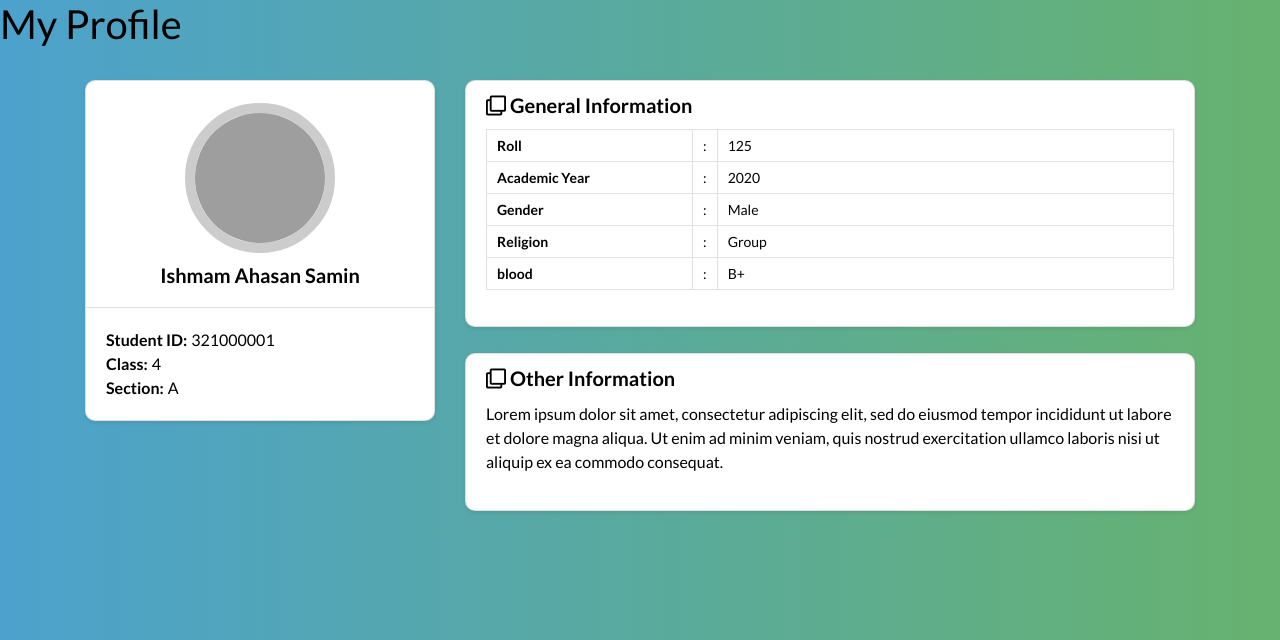
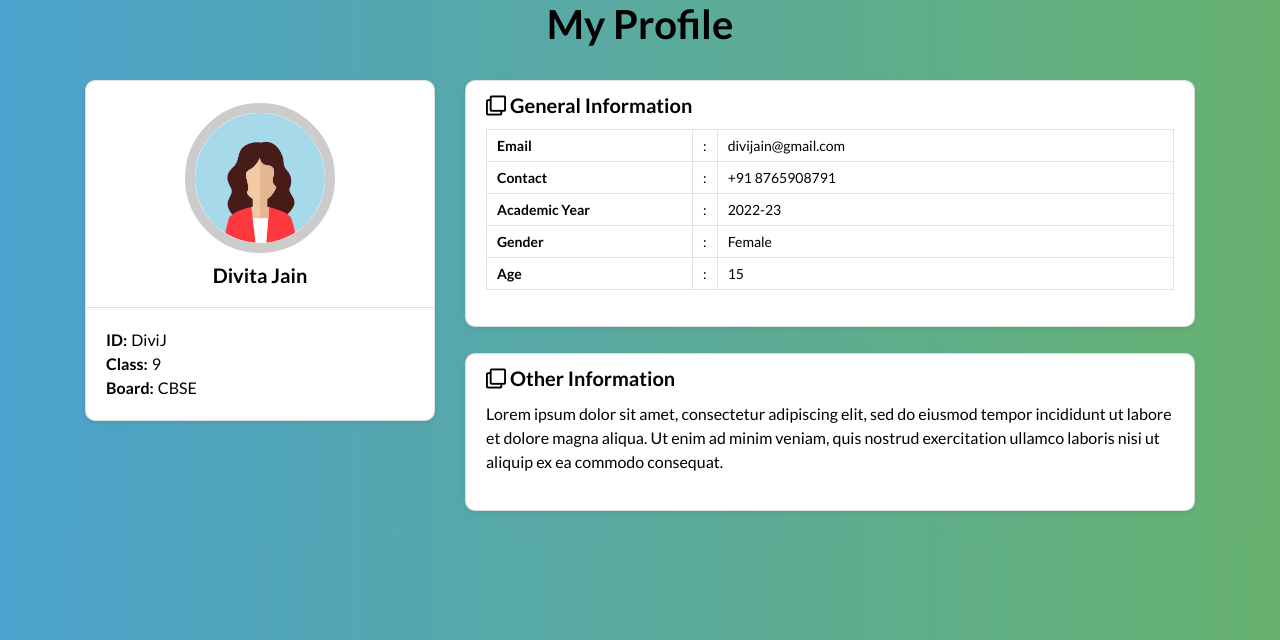
Before and after one commit to suhanis16/Lectrify, a Flask app: template templates/details.html in a window 1280 px wide. Shown: the top 640 px of the page. Run offline with Flask 3, Linux system fonts and the light colour scheme; the template is opened without the code that fills it, so the values that code supplies are empty; some libraries are stand-ins or nearby versions; grey boxes are pictures that could not be loaded.

Commit message:
Added User details page

```diff
--- a/static/details.css
+++ b/static/details.css
@@ -6,6 +6,10 @@ body {
     margin: 0;
     font-family: 'Lato', sans-serif;
     color: #000;
+}
+
+h1{
+    font-weight: bold;
 }
 
 .student-profile .card {
--- a/templates/details.html
+++ b/templates/details.html
@@ -12,14 +12,13 @@
 
 	<link rel="stylesheet" href="../static/details.css">
 </head>
+
 <body>
-
-
   <header class="ScriptHeader">
       <div class="rt-container">
         <div class="col-rt-12">
             <div class="rt-heading">
-            	<h1>My Profile</h1>
+                <h1><center>My Profile</center></h1>
               </div>
           </div>
       </div>
@@ -37,13 +36,13 @@
         <div class="col-lg-4">
           <div class="card shadow-sm">
             <div class="card-header bg-transparent text-center">
-            <img class="profile_img" src="https://source.unsplash.com/600x300/?student" alt="student dp">
-            <h3>Ishmam Ahasan Samin</h3>
+              <img class="profile_img" src="../static/images/female.png" alt="student dp">
+              <h3>Divita Jain</h3>
             </div>
             <div class="card-body">
-            <p class="mb-0"><strong class="pr-1">Student ID:</strong>321000001</p>
-            <p class="mb-0"><strong class="pr-1">Class:</strong>4</p>
-            <p class="mb-0"><strong class="pr-1">Section:</strong>A</p>
+              <p class="mb-0"><strong class="pr-1">ID:</strong>DiviJ</p>
+              <p class="mb-0"><strong class="pr-1">Class:</strong>9</p>
+              <p class="mb-0"><strong class="pr-1">Board:</strong>CBSE</p>
             </div>
           </div>
         </div>
@@ -55,29 +54,29 @@
             <div class="card-body pt-0">
               <table class="table table-bordered">
                 <tr>
-                <th width="30%">Roll</th>
+                  <th width="30%">Email</th>
                   <td width="2%">:</td>
-                <td>125</td>
+                  <td>divijain@gmail.com</td>
+                </tr>
+                <tr>
+                  <th width="30%">Contact</th>
+                  <td width="2%">:</td>
+                  <td>+91 8765908791</td>
                 </tr>
                 <tr>
                   <th width="30%">Academic Year	</th>
                   <td width="2%">:</td>
-                <td>2020</td>
+                  <td>2022-23</td>
                 </tr>
                 <tr>
                   <th width="30%">Gender</th>
                   <td width="2%">:</td>
-                <td>Male</td>
+                  <td>Female</td>
                 </tr>
                 <tr>
-                <th width="30%">Religion</th>
+                  <th width="30%">Age</th>
                   <td width="2%">:</td>
-                <td>Group</td>
-              </tr>
-              <tr>
-                <th width="30%">blood</th>
-                <td width="2%">:</td>
-                <td>B+</td>
+                  <td>15</td>
                 </tr>
               </table>
             </div>
```
Also changed, not shown: static/images/female.png (added). Lines whose indentation alone changed are shown as unchanged.
